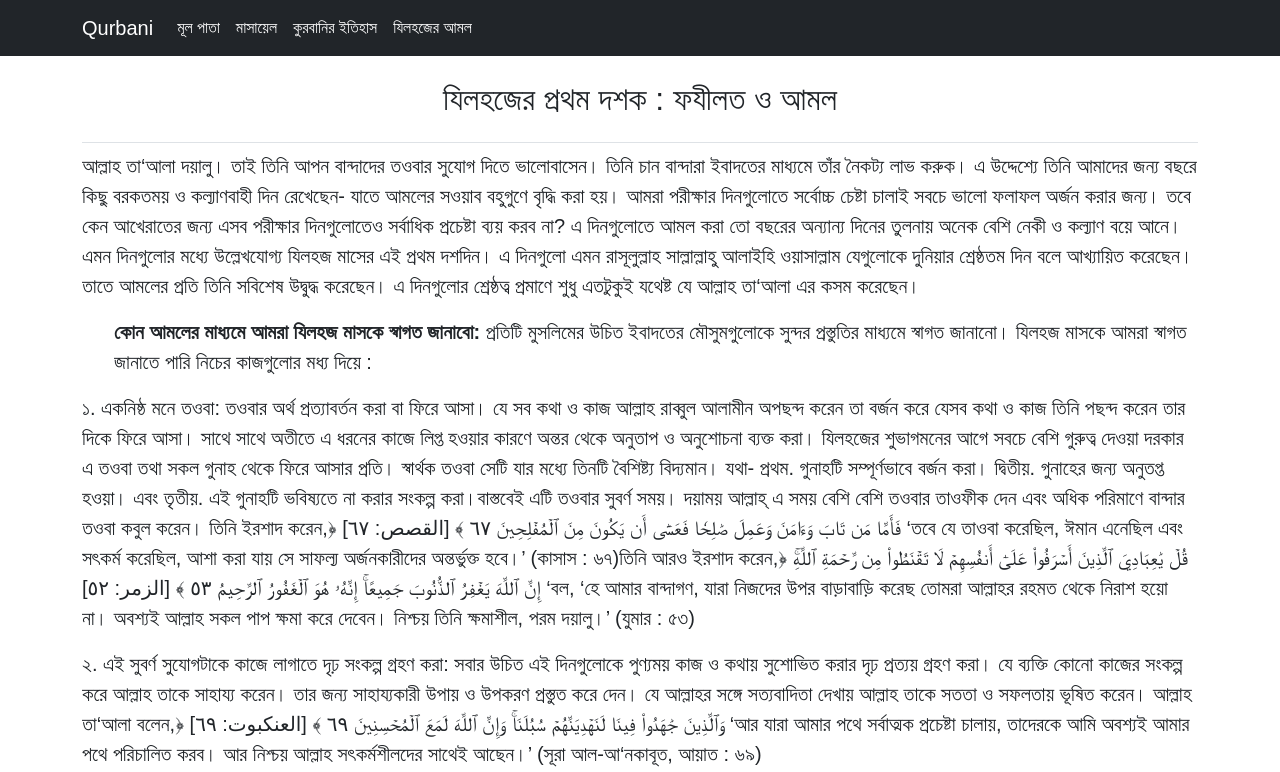
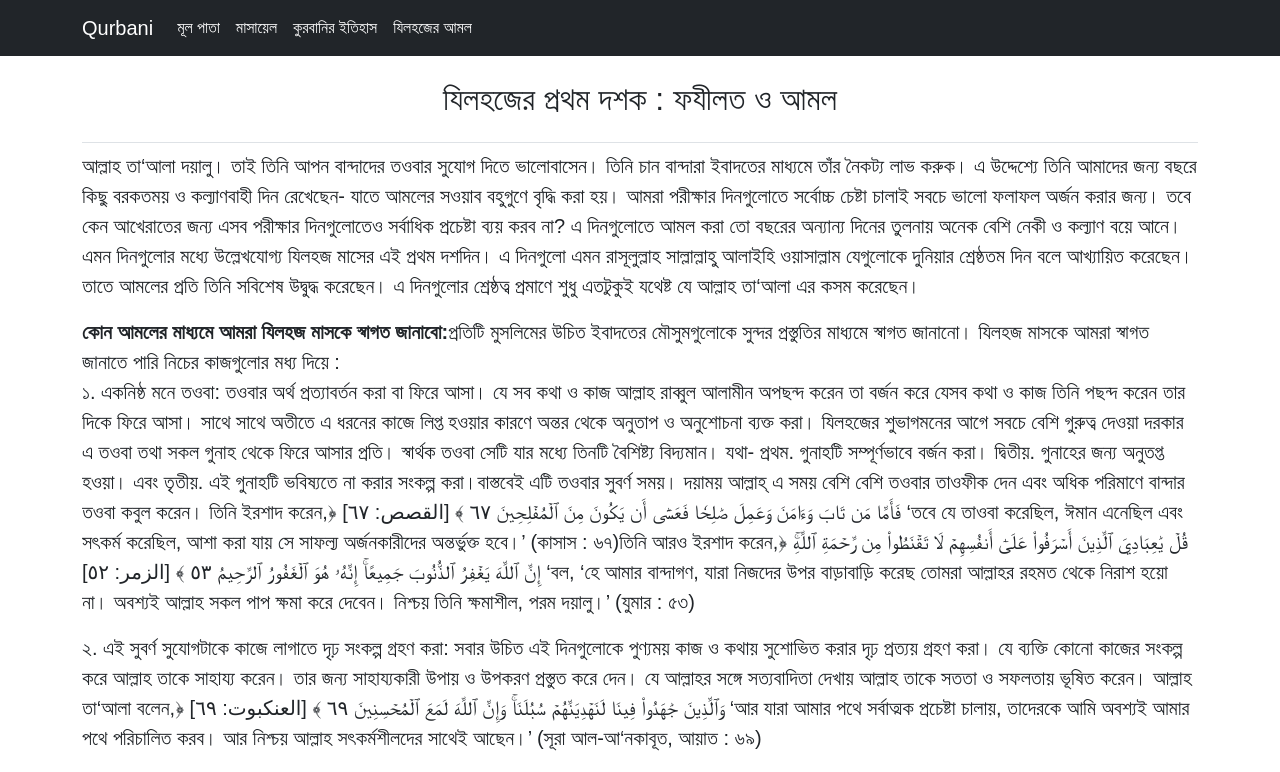
Before and after one commit to raihaninfo/qurbani-app, a React (Create React App) app: page /amol in a window 1280 px wide. Shown: the top 772 px of the page. Built offline with nearby package versions, Linux system fonts and the light colour scheme; a web font is replaced by a local one.

Commit message:
remove p tag

```diff
--- a/src/components/Amol/Amol.jsx
+++ b/src/components/Amol/Amol.jsx
@@ -20,18 +20,13 @@ const Amol = () => {
           তিনি সবিশেষ উদ্বুদ্ধ করেছেন। এ দিনগুলোর শ্রেষ্ঠত্ব প্রমাণে শুধু
           এতটুকুই যথেষ্ট যে আল্লাহ তা‘আলা এর কসম করেছেন।
         </p>
-        <ul>
-          <li>
-            {" "}
-            <strong>
-              {" "}
-              কোন আমলের মাধ্যমে আমরা যিলহজ মাসকে স্বাগত জানাবো:
-            </strong>{" "}
-            প্রতিটি মুসলিমের উচিত ইবাদতের মৌসুমগুলোকে সুন্দর প্রস্তুতির মাধ্যমে
-            স্বাগত জানানো। যিলহজ মাসকে আমরা স্বাগত জানাতে পারি নিচের কাজগুলোর
-            মধ্য দিয়ে :
-          </li>
-        </ul>
+
+          <strong>কোন আমলের মাধ্যমে আমরা যিলহজ মাসকে স্বাগত জানাবো:</strong>
+          প্রতিটি মুসলিমের উচিত ইবাদতের মৌসুমগুলোকে সুন্দর প্রস্তুতির মাধ্যমে
+          স্বাগত জানানো। যিলহজ মাসকে আমরা স্বাগত জানাতে পারি নিচের কাজগুলোর মধ্য
+          দিয়ে :
+
+
         <p>
           ১. একনিষ্ঠ মনে তওবা: তওবার অর্থ প্রত্যাবর্তন করা বা ফিরে আসা। যে সব
           কথা ও কাজ আল্লাহ রাব্বুল আলামীন অপছন্দ করেন তা বর্জন করে যেসব কথা ও
@@ -78,7 +73,7 @@ const Amol = () => {
           যথাযথভাবে কাজে লাগাতে সচেষ্ট হোন। সময় চলে যাওয়ার পর আফসোস না করতে
           চাইলে যিলহজ মাস আসার আগেই এতে অর্জনের জন্য প্রস্তুতি নিন।
         </p>
-        <h4 className='py-1'>যিলহজ মাসের প্রথম দশ দিনের ফযীলতঃ</h4>
+        <h4 className="py-1">যিলহজ মাসের প্রথম দশ দিনের ফযীলতঃ</h4>
         <p>
           ১. আল্লাহ তা‌‘আলা এর কসম করেছেন : আল্লাহ তা‌‘আলা যখন কোনো কিছুর কসম
           করেন তা কেবল তার শ্রেষ্ঠত্ব ও মর্যাদাই প্রমাণ করে। কারণ, মহা সত্তা
@@ -140,7 +135,7 @@ const Amol = () => {
           সালাত, সিয়াম, সাদাকা, হজ ইত্যাদি। অন্য কোনো দিন এতগুলো ইবাদতের সমাবেশ
           ঘটে না।’ [ফাতহুল বারী : ২/৪৬০]{" "}
         </p>
-        <h4 className='py-1'>যিলহজের প্রথম দশকে নেক আমলের ফযীলতঃ</h4>
+        <h4 className="py-1">যিলহজের প্রথম দশকে নেক আমলের ফযীলতঃ</h4>
         <p>
           ইবন আব্বাস রাদিআল্লাহু আনহু থেকে বর্ণিত, রাসূলুল্লাহ সাল্লাল্লাহু
           আলাইহি ওয়াসাল্লাম ইরশাদ করেন,«مَا مِنْ أَيَّامٍ الْعَمَلُ الصَّالِحُ
@@ -189,7 +184,7 @@ const Amol = () => {
           দশককে অনেক বেশি মর্যাদাবান জ্ঞান করতেন : রমযানের শেষ দশক, যিলহজের
           প্রথম দশক এবং মুহাররমের প্রথম দশক।’
         </p>
-        <h4 className='py-1'>এ দশ দিন যে আমলগুলো বেশি বেশি করা উচিতঃ</h4>
+        <h4 className="py-1">এ দশ দিন যে আমলগুলো বেশি বেশি করা উচিতঃ</h4>
         <p>
           ১. হজ ও উমরা সম্পাদন করা : এ দুটি হলো এ দশকের সর্বশ্রেষ্ঠ আমল। যারা এ
           দিনগুলোতে হজ আদায়ের সুযোগ পেয়েছেন তারা যে অনেক ভাগ্যবান তাতে কোনো
```
